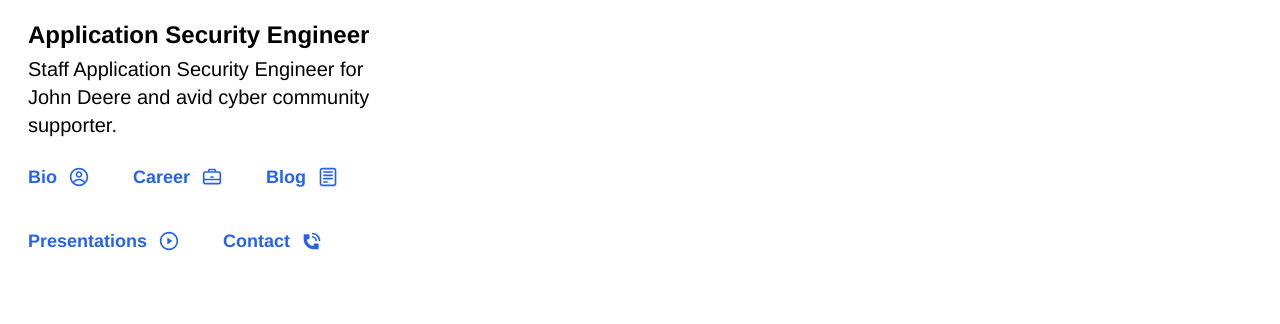
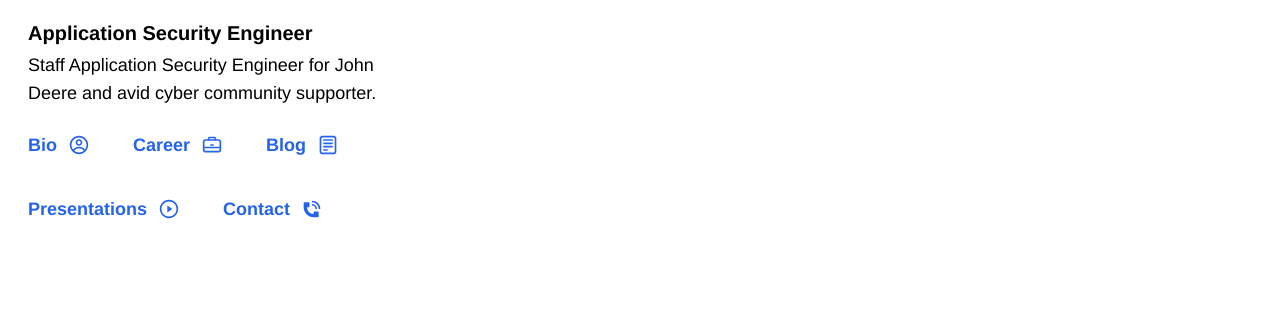
Before and after one commit to Josh-Beck/Josh-Beck.github.io, a Gatsby site: page /blog in a window 1280 px wide. Shown: the part 377-701 px from the top of the page. Built offline with nearby package versions, Linux system fonts and the light colour scheme; Gatsby itself is replaced by a stand-in of ours.

Commit message:
text size changes

```diff
--- a/src/components/SideBarLayout.js
+++ b/src/components/SideBarLayout.js
@@ -15,8 +15,8 @@
                 <div className="w-1/3 absolute" >
                     <img src={headshotPhoto} className="w-[50%] m-7 ml-7 mt-16 rounded-3xl flex justify-center items-center z-50" alt="Profile Picture" />
                     <div className="w-full text-6xl p-6 pt-0 flex primary-text overflow-visible whitespace-nowrap">{NAME}</div>
-                    <div className="w-full text-2xl pl-7 flex font-bold paragraph-color-text">{JOB_TITLE}</div>
-                    <p className="w-[90%] text-xl pl-7 pt-1 paragraph-text md:flex lg:hidden xl:flex">{DESC}</p>
+                    <div className="w-full text-xl pl-7 flex font-bold paragraph-color-text">{JOB_TITLE}</div>
+                    <p className="w-[90%] text-lg pl-7 pt-1 paragraph-text md:flex lg:hidden xl:flex">{DESC}</p>
 
                     <div className="flex flex-wrap w-full">
                     {linkInformation.map((item) => (
```
